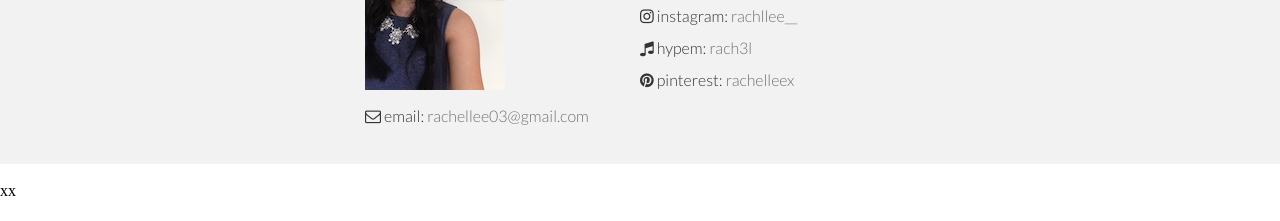
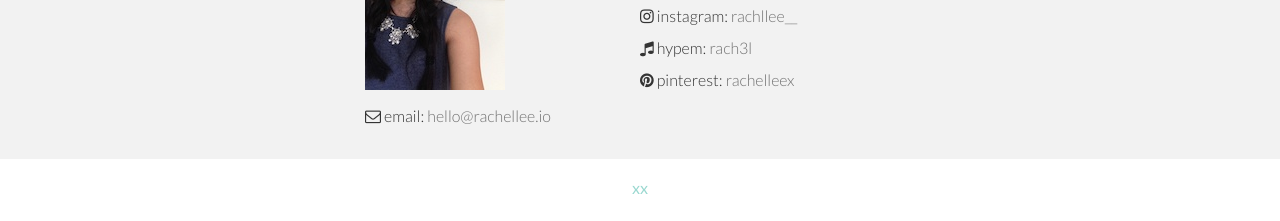
Before and after one commit to rachellee/resume, a Jekyll site: the page built from index.html, in a window 1280 px wide. Shown: the part 5575-5796 px from the top of the page. Built offline with Jekyll 4.4.1, drawn with Linux system fonts in a browser that asks for light colours; nearby versions of some CDN libraries; Markdown is read by kramdown in place of the engine named in the settings; the list of posts is cut into pages by our own code; before the commit the page ends 5775 px from its top, so only the background shows below that.

Commit message:
eliminated extraneous things
updated email address, fixed footer divs

```diff
--- a/_layouts/default.html
+++ b/_layouts/default.html
@@ -27,12 +27,12 @@
 <body>
 	{{content}}
 
-	<footer id="main_footer base">
+	<footer>
 		<div id="footer_container">
 			<div id="contact_container">
 				<div id="contact">
 					<img src="/images/profileimage.jpg"><BR>
-					<i class="fa fa-envelope-o"></i> email: <a href="mailto: hello@rachellee.io" target="_blank">rachellee03@gmail.com</a>
+					<i class="fa fa-envelope-o"></i> email: <a href="mailto: hello@rachellee.io" target="_blank">hello@rachellee.io</a>
 
 				</div>
 
@@ -52,6 +52,7 @@
 		</div>
 		<BR>
 		xx
+		<BR>
 	</footer>
 </body>
 </html>
--- a/index.css
+++ b/index.css
@@ -192,32 +192,23 @@ ul {
    =========================================================================================== */
 
 
-#main_footer base {
-	font-family: 'Verdana', Helvetica, Arial, sans-serif;
-	text-align: left;
-	height: 2rem;
+footer {
+	font-family: 'Lato', Verdana, Helvetica, Arial, sans-serif;
+	font-size: 16px;
+	text-align: center;
 	color: #9AD8D0;
-	background-color: #FFFFFF;
-	padding-top: 20px;
-	text-align: left;
-}
-
-.base {
-	font-family: 'Lato', Verdana, Helvetica, Arial, sans-serif;
-	padding-bottom: 2rem;
-	color: #9AD8D0;
-	background-color: #FFFFFF;
-	text-align: center;
-	font-size: 16px;
+	margin: auto;
+	height: 360px;
+	overflow: hidden;
 }
 
 #footer_container {
-	width: 1000px;
 	background-color: #F2F2F2;
 	margin: auto;
 	width: 100%;
-	height: 300px;
+	height: 295px;
 }
+
 #contact_container {
 	font-family: 'Lato', 'Open Sans', Helvetica, Arial, sans-serif;
 	font-weight: 300;
@@ -225,7 +216,7 @@ ul {
 	background-color: #F2F2F2;
 	text-align: left;
 	line-height: 2rem;
-	margin: 2rem auto 3rem auto;
+	margin: 0px auto;
 	padding-top: 40px;
 	max-width: 550px;
 	width: 100%;
```
